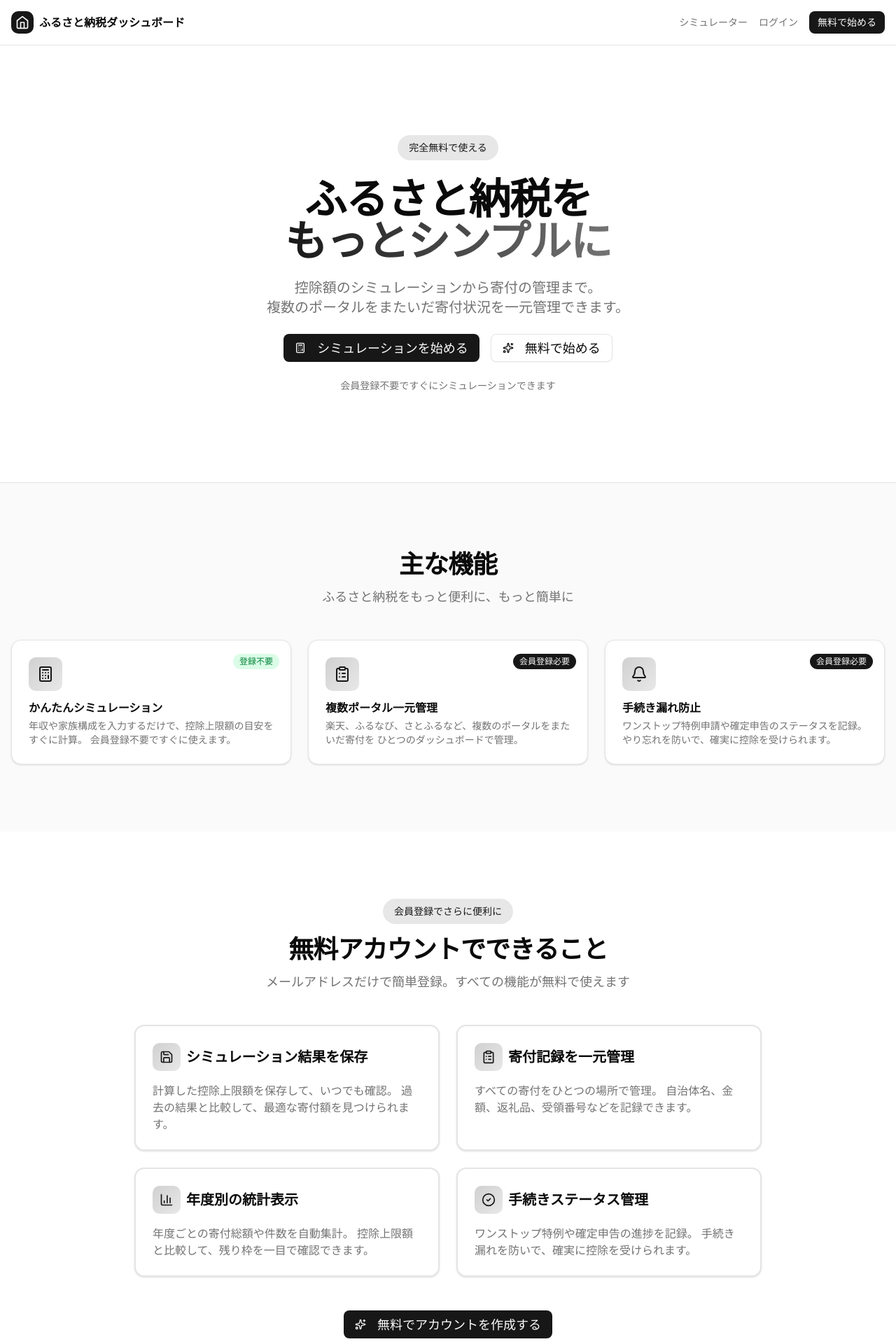
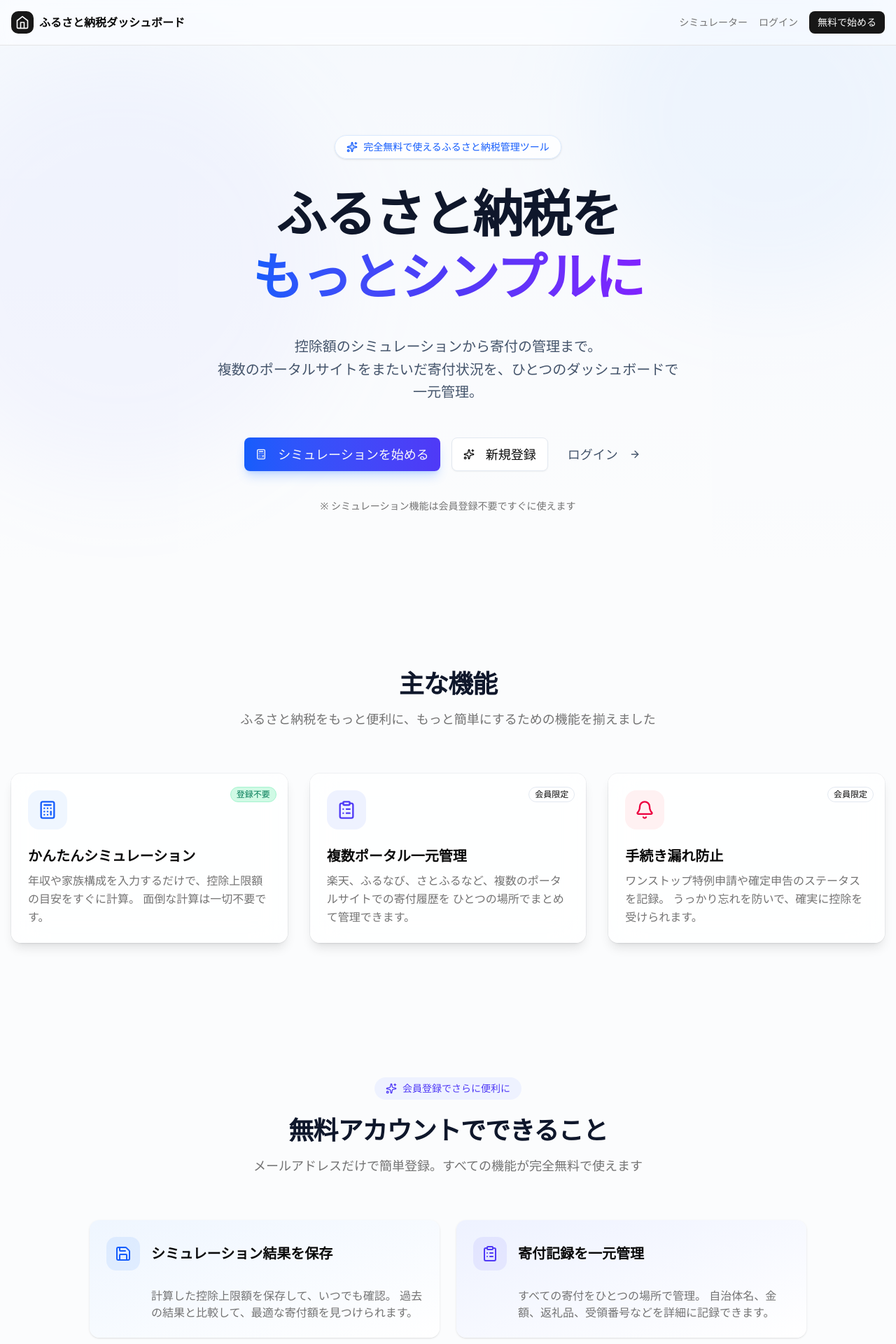
Before and after one commit to kouheiohmikawa/furusato-dashboard, a Next.js app: page / in a window 1280 px wide. Shown: the top 1920 px of the page at 70% size. Built offline with nearby package versions, Linux system fonts and the light colour scheme; no server answers.

Commit message:
feat(landing): enhance UI with premium styling and add login button

```diff
--- a/src/app/page.tsx
+++ b/src/app/page.tsx
@@ -2,109 +2,130 @@ import Link from "next/link";
 import { Button } from "@/components/ui/button";
 import { Card, CardContent, CardDescription, CardHeader, CardTitle } from "@/components/ui/card";
 import { Badge } from "@/components/ui/badge";
-import { CheckCircle2, Calculator, ClipboardList, Bell, BarChart3, Save, Sparkles } from "lucide-react";
+import { CheckCircle2, Calculator, ClipboardList, Bell, BarChart3, Save, Sparkles, ArrowRight } from "lucide-react";
 
 export default function HomePage() {
   return (
-    <div className="flex flex-col">
+    <div className="flex flex-col min-h-screen bg-slate-50/50 dark:bg-slate-950/50">
+      {/* 背景装飾 */}
+      <div className="absolute inset-0 -z-10 overflow-hidden pointer-events-none">
+        <div className="absolute top-0 left-1/2 -translate-x-1/2 w-full h-[800px] bg-gradient-to-b from-blue-50/80 via-indigo-50/30 to-transparent dark:from-blue-950/30 dark:via-indigo-950/10 dark:to-transparent" />
+        <div className="absolute top-[-10%] right-[-5%] w-[500px] h-[500px] rounded-full bg-blue-400/10 blur-3xl" />
+        <div className="absolute top-[10%] left-[-10%] w-[600px] h-[600px] rounded-full bg-indigo-400/10 blur-3xl" />
+      </div>
+
       {/* ヒーローセクション */}
-      <section className="container mx-auto px-4 py-24 text-center lg:py-32">
-        <div className="mx-auto max-w-3xl space-y-6">
-          <div className="inline-block rounded-full bg-primary/10 px-4 py-2 text-sm font-medium text-primary">
-            完全無料で使える
+      <section className="container mx-auto px-4 py-24 text-center lg:py-32 relative">
+        <div className="mx-auto max-w-4xl space-y-8 animate-in fade-in slide-in-from-bottom-8 duration-700">
+          <div className="inline-flex items-center gap-2 rounded-full bg-white/80 dark:bg-slate-900/80 border border-blue-100 dark:border-blue-900 px-4 py-1.5 text-sm font-medium text-blue-600 dark:text-blue-400 shadow-sm backdrop-blur-sm">
+            <Sparkles className="h-4 w-4 fill-blue-600/20" />
+            <span>完全無料で使えるふるさと納税管理ツール</span>
           </div>
-          <h1 className="text-4xl font-bold tracking-tight sm:text-5xl md:text-6xl">
+
+          <h1 className="text-4xl font-bold tracking-tight sm:text-6xl md:text-7xl text-slate-900 dark:text-slate-100 leading-tight">
             ふるさと納税を
             <br />
-            <span className="bg-gradient-to-r from-primary to-primary/60 bg-clip-text text-transparent">
+            <span className="bg-gradient-to-r from-blue-600 via-indigo-600 to-violet-600 bg-clip-text text-transparent pb-2 inline-block">
               もっとシンプルに
             </span>
           </h1>
-          <p className="mx-auto max-w-2xl text-lg text-muted-foreground sm:text-xl">
-            控除額のシミュレーションから寄付の管理まで。
-            <br />
-            複数のポータルをまたいだ寄付状況を一元管理できます。
+
+          <p className="mx-auto max-w-2xl text-lg text-slate-600 dark:text-slate-300 sm:text-xl leading-relaxed">
+            控除額のシミュレーションから寄付の管理まで。<br className="hidden sm:block" />
+            複数のポータルサイトをまたいだ寄付状況を、ひとつのダッシュボードで一元管理。
           </p>
-          <div className="flex flex-col gap-4 sm:flex-row sm:justify-center">
-            <Button asChild size="lg" className="text-lg">
+
+          <div className="flex flex-col sm:flex-row items-center justify-center gap-4 pt-4">
+            <Button asChild size="lg" className="w-full sm:w-auto h-12 px-8 text-lg bg-gradient-to-r from-blue-600 to-indigo-600 hover:from-blue-700 hover:to-indigo-700 shadow-lg shadow-blue-500/25 transition-all hover:scale-105 active:scale-95">
               <Link href="/simulator">
                 <Calculator className="mr-2 h-5 w-5" />
                 シミュレーションを始める
               </Link>
             </Button>
-            <Button asChild variant="outline" size="lg" className="text-lg">
+
+            <div className="flex gap-3 w-full sm:w-auto">
+              <Button asChild variant="outline" size="lg" className="flex-1 sm:flex-none h-12 px-6 text-lg border-slate-200 dark:border-slate-800 hover:bg-slate-50 dark:hover:bg-slate-900/50 hover:text-blue-600 dark:hover:text-blue-400 transition-colors">
                 <Link href="/signup">
                   <Sparkles className="mr-2 h-5 w-5" />
-                無料で始める
+                  新規登録
+                </Link>
+              </Button>
+              <Button asChild variant="ghost" size="lg" className="flex-1 sm:flex-none h-12 px-6 text-lg text-slate-600 dark:text-slate-300 hover:bg-blue-50 dark:hover:bg-blue-900/20 hover:text-blue-600 dark:hover:text-blue-400 transition-colors">
+                <Link href="/login">
+                  <span className="mr-2">ログイン</span>
+                  <ArrowRight className="h-4 w-4" />
                 </Link>
               </Button>
             </div>
-          <p className="text-sm text-muted-foreground">
-            会員登録不要ですぐにシミュレーションできます
+          </div>
+
+          <p className="text-sm text-muted-foreground pt-2">
+            ※ シミュレーション機能は会員登録不要ですぐに使えます
           </p>
         </div>
       </section>
 
       {/* 機能紹介セクション */}
-      <section className="border-t bg-muted/50 py-24">
+      <section className="py-24 relative overflow-hidden">
+        <div className="absolute inset-0 bg-white/50 dark:bg-slate-900/50 backdrop-blur-3xl -z-10" />
         <div className="container mx-auto px-4">
-          <div className="mb-12 text-center">
-            <h2 className="text-3xl font-bold tracking-tight sm:text-4xl">主な機能</h2>
-            <p className="mt-3 text-lg text-muted-foreground">
-              ふるさと納税をもっと便利に、もっと簡単に
+          <div className="mb-16 text-center max-w-2xl mx-auto">
+            <h2 className="text-3xl font-bold tracking-tight sm:text-4xl text-slate-900 dark:text-slate-100 mb-4">主な機能</h2>
+            <p className="text-lg text-muted-foreground">
+              ふるさと納税をもっと便利に、もっと簡単にするための機能を揃えました
             </p>
           </div>
 
-          <div className="grid gap-6 sm:grid-cols-2 lg:grid-cols-3">
+          <div className="grid gap-8 sm:grid-cols-2 lg:grid-cols-3">
             {/* 機能1: シミュレーター */}
-            <Card className="relative overflow-hidden">
+            <Card className="group relative overflow-hidden border-none shadow-lg bg-white/80 dark:bg-slate-900/80 backdrop-blur-xl ring-1 ring-slate-900/5 hover:shadow-xl hover:-translate-y-1 transition-all duration-300">
               <div className="absolute right-4 top-4">
-                <Badge variant="secondary" className="bg-green-100 text-green-700 dark:bg-green-900 dark:text-green-100">
+                <Badge variant="secondary" className="bg-emerald-100 text-emerald-700 dark:bg-emerald-900/30 dark:text-emerald-400 border-emerald-200 dark:border-emerald-800">
                   登録不要
                 </Badge>
               </div>
               <CardHeader>
-                <div className="mb-2 flex h-12 w-12 items-center justify-center rounded-lg bg-gradient-to-br from-primary/20 to-primary/10">
-                  <Calculator className="h-6 w-6 text-primary" />
+                <div className="mb-4 flex h-14 w-14 items-center justify-center rounded-2xl bg-blue-50 dark:bg-blue-900/20 text-blue-600 dark:text-blue-400 group-hover:scale-110 transition-transform duration-300">
+                  <Calculator className="h-7 w-7" />
                 </div>
-                <CardTitle>かんたんシミュレーション</CardTitle>
-                <CardDescription>
+                <CardTitle className="text-xl font-bold">かんたんシミュレーション</CardTitle>
+                <CardDescription className="text-base leading-relaxed">
                   年収や家族構成を入力するだけで、控除上限額の目安をすぐに計算。
-                  会員登録不要ですぐに使えます。
+                  面倒な計算は一切不要です。
                 </CardDescription>
               </CardHeader>
             </Card>
 
             {/* 機能2: 一元管理 */}
-            <Card className="relative overflow-hidden">
+            <Card className="group relative overflow-hidden border-none shadow-lg bg-white/80 dark:bg-slate-900/80 backdrop-blur-xl ring-1 ring-slate-900/5 hover:shadow-xl hover:-translate-y-1 transition-all duration-300">
               <div className="absolute right-4 top-4">
-                <Badge variant="default">会員登録必要</Badge>
+                <Badge variant="outline" className="border-slate-200 dark:border-slate-700">会員限定</Badge>
               </div>
               <CardHeader>
-                <div className="mb-2 flex h-12 w-12 items-center justify-center rounded-lg bg-gradient-to-br from-primary/20 to-primary/10">
-                  <ClipboardList className="h-6 w-6 text-primary" />
+                <div className="mb-4 flex h-14 w-14 items-center justify-center rounded-2xl bg-indigo-50 dark:bg-indigo-900/20 text-indigo-600 dark:text-indigo-400 group-hover:scale-110 transition-transform duration-300">
+                  <ClipboardList className="h-7 w-7" />
                 </div>
-                <CardTitle>複数ポータル一元管理</CardTitle>
-                <CardDescription>
-                  楽天、ふるなび、さとふるなど、複数のポータルをまたいだ寄付を
-                  ひとつのダッシュボードで管理。
+                <CardTitle className="text-xl font-bold">複数ポータル一元管理</CardTitle>
+                <CardDescription className="text-base leading-relaxed">
+                  楽天、ふるなび、さとふるなど、複数のポータルサイトでの寄付履歴を
+                  ひとつの場所でまとめて管理できます。
                 </CardDescription>
               </CardHeader>
             </Card>
 
             {/* 機能3: 手続き管理 */}
-            <Card className="relative overflow-hidden">
+            <Card className="group relative overflow-hidden border-none shadow-lg bg-white/80 dark:bg-slate-900/80 backdrop-blur-xl ring-1 ring-slate-900/5 hover:shadow-xl hover:-translate-y-1 transition-all duration-300">
               <div className="absolute right-4 top-4">
-                <Badge variant="default">会員登録必要</Badge>
+                <Badge variant="outline" className="border-slate-200 dark:border-slate-700">会員限定</Badge>
               </div>
               <CardHeader>
-                <div className="mb-2 flex h-12 w-12 items-center justify-center rounded-lg bg-gradient-to-br from-primary/20 to-primary/10">
-                  <Bell className="h-6 w-6 text-primary" />
+                <div className="mb-4 flex h-14 w-14 items-center justify-center rounded-2xl bg-rose-50 dark:bg-rose-900/20 text-rose-600 dark:text-rose-400 group-hover:scale-110 transition-transform duration-300">
+                  <Bell className="h-7 w-7" />
                 </div>
-                <CardTitle>手続き漏れ防止</CardTitle>
-                <CardDescription>
+                <CardTitle className="text-xl font-bold">手続き漏れ防止</CardTitle>
+                <CardDescription className="text-base leading-relaxed">
                   ワンストップ特例申請や確定申告のステータスを記録。
-                  やり忘れを防いで、確実に控除を受けられます。
+                  うっかり忘れを防いで、確実に控除を受けられます。
                 </CardDescription>
               </CardHeader>
             </Card>
@@ -114,74 +135,75 @@ export default function HomePage() {
 
       {/* 会員登録のメリットセクション */}
       <section className="container mx-auto px-4 py-24">
-        <div className="mx-auto max-w-4xl">
-          <div className="mb-12 text-center">
-            <div className="mb-4 inline-block rounded-full bg-primary/10 px-4 py-2 text-sm font-medium text-primary">
-              会員登録でさらに便利に
+        <div className="mx-auto max-w-5xl">
+          <div className="mb-16 text-center">
+            <div className="mb-6 inline-flex items-center gap-2 rounded-full bg-indigo-50 dark:bg-indigo-900/20 px-4 py-1.5 text-sm font-medium text-indigo-600 dark:text-indigo-400">
+              <Sparkles className="h-4 w-4" />
+              <span>会員登録でさらに便利に</span>
             </div>
-            <h2 className="text-3xl font-bold tracking-tight sm:text-4xl">
+            <h2 className="text-3xl font-bold tracking-tight sm:text-4xl text-slate-900 dark:text-slate-100 mb-4">
               無料アカウントでできること
             </h2>
-            <p className="mt-3 text-lg text-muted-foreground">
-              メールアドレスだけで簡単登録。すべての機能が無料で使えます
+            <p className="text-lg text-muted-foreground">
+              メールアドレスだけで簡単登録。すべての機能が完全無料で使えます
             </p>
           </div>
 
           <div className="grid gap-6 md:grid-cols-2">
-            <Card className="border-2">
+            <Card className="border-none bg-gradient-to-br from-blue-50 to-white dark:from-blue-950/30 dark:to-slate-900/50 shadow-sm hover:shadow-md transition-shadow">
               <CardHeader>
-                <div className="mb-2 flex items-center gap-2">
-                  <div className="flex h-10 w-10 items-center justify-center rounded-lg bg-gradient-to-br from-primary/20 to-primary/10">
-                    <Save className="h-5 w-5 text-primary" />
+                <div className="mb-4 flex items-center gap-4">
+                  <div className="flex h-12 w-12 items-center justify-center rounded-xl bg-blue-500/10 text-blue-600 dark:text-blue-400">
+                    <Save className="h-6 w-6" />
                   </div>
                   <CardTitle className="text-xl">シミュレーション結果を保存</CardTitle>
                 </div>
-                <CardDescription className="text-base">
+                <CardDescription className="text-base pl-16">
                   計算した控除上限額を保存して、いつでも確認。
                   過去の結果と比較して、最適な寄付額を見つけられます。
                 </CardDescription>
               </CardHeader>
             </Card>
 
-            <Card className="border-2">
+            <Card className="border-none bg-gradient-to-br from-indigo-50 to-white dark:from-indigo-950/30 dark:to-slate-900/50 shadow-sm hover:shadow-md transition-shadow">
               <CardHeader>
-                <div className="mb-2 flex items-center gap-2">
-                  <div className="flex h-10 w-10 items-center justify-center rounded-lg bg-gradient-to-br from-primary/20 to-primary/10">
-                    <ClipboardList className="h-5 w-5 text-primary" />
+                <div className="mb-4 flex items-center gap-4">
+                  <div className="flex h-12 w-12 items-center justify-center rounded-xl bg-indigo-500/10 text-indigo-600 dark:text-indigo-400">
+                    <ClipboardList className="h-6 w-6" />
                   </div>
                   <CardTitle className="text-xl">寄付記録を一元管理</CardTitle>
                 </div>
-                <CardDescription className="text-base">
+                <CardDescription className="text-base pl-16">
                   すべての寄付をひとつの場所で管理。
-                  自治体名、金額、返礼品、受領番号などを記録できます。
+                  自治体名、金額、返礼品、受領番号などを詳細に記録できます。
                 </CardDescription>
               </CardHeader>
             </Card>
 
-            <Card className="border-2">
+            <Card className="border-none bg-gradient-to-br from-violet-50 to-white dark:from-violet-950/30 dark:to-slate-900/50 shadow-sm hover:shadow-md transition-shadow">
               <CardHeader>
-                <div className="mb-2 flex items-center gap-2">
-                  <div className="flex h-10 w-10 items-center justify-center rounded-lg bg-gradient-to-br from-primary/20 to-primary/10">
-                    <BarChart3 className="h-5 w-5 text-primary" />
+                <div className="mb-4 flex items-center gap-4">
+                  <div className="flex h-12 w-12 items-center justify-center rounded-xl bg-violet-500/10 text-violet-600 dark:text-violet-400">
+                    <BarChart3 className="h-6 w-6" />
                   </div>
                   <CardTitle className="text-xl">年度別の統計表示</CardTitle>
                 </div>
-                <CardDescription className="text-base">
+                <CardDescription className="text-base pl-16">
                   年度ごとの寄付総額や件数を自動集計。
                   控除上限額と比較して、残り枠を一目で確認できます。
                 </CardDescription>
               </CardHeader>
             </Card>
 
-            <Card className="border-2">
+            <Card className="border-none bg-gradient-to-br from-rose-50 to-white dark:from-rose-950/30 dark:to-slate-900/50 shadow-sm hover:shadow-md transition-shadow">
               <CardHeader>
-                <div className="mb-2 flex items-center gap-2">
-                  <div className="flex h-10 w-10 items-center justify-center rounded-lg bg-gradient-to-br from-primary/20 to-primary/10">
-                    <CheckCircle2 className="h-5 w-5 text-primary" />
+                <div className="mb-4 flex items-center gap-4">
+                  <div className="flex h-12 w-12 items-center justify-center rounded-xl bg-rose-500/10 text-rose-600 dark:text-rose-400">
+                    <CheckCircle2 className="h-6 w-6" />
                   </div>
                   <CardTitle className="text-xl">手続きステータス管理</CardTitle>
                 </div>
-                <CardDescription className="text-base">
+                <CardDescription className="text-base pl-16">
                   ワンストップ特例や確定申告の進捗を記録。
                   手続き漏れを防いで、確実に控除を受けられます。
                 </CardDescription>
@@ -189,87 +211,85 @@ export default function HomePage() {
             </Card>
           </div>
 
-          <div className="mt-12 text-center">
-            <Button asChild size="lg" className="text-lg">
+          <div className="mt-16 text-center">
+            <Button asChild size="lg" className="h-14 px-10 text-lg rounded-full bg-slate-900 text-white hover:bg-slate-800 dark:bg-white dark:text-slate-900 dark:hover:bg-slate-100 shadow-xl hover:shadow-2xl hover:scale-105 transition-all">
               <Link href="/signup">
                 <Sparkles className="mr-2 h-5 w-5" />
                 無料でアカウントを作成する
               </Link>
             </Button>
+            <p className="mt-4 text-sm text-muted-foreground">
+              クレジットカード登録不要・1分で完了
+            </p>
           </div>
         </div>
       </section>
 
       {/* CTAセクション */}
       <section className="container mx-auto px-4 py-24 text-center">
-        <div className="mx-auto max-w-2xl space-y-6">
+        <div className="mx-auto max-w-3xl p-12 rounded-3xl bg-gradient-to-br from-blue-600 to-indigo-600 text-white shadow-2xl relative overflow-hidden">
+          <div className="absolute top-0 right-0 -mt-12 -mr-12 h-64 w-64 rounded-full bg-white/10 blur-3xl" />
+          <div className="absolute bottom-0 left-0 -mb-12 -ml-12 h-64 w-64 rounded-full bg-white/10 blur-3xl" />
+
+          <div className="relative space-y-8">
             <h2 className="text-3xl font-bold tracking-tight sm:text-4xl">
               まずはシミュレーションから
             </h2>
-          <p className="text-lg text-muted-foreground">
+            <p className="text-lg text-blue-100 max-w-xl mx-auto">
               会員登録なしで、すぐに控除額の目安を確認できます。
-            <br />
               あなたに最適なふるさと納税額を見つけましょう。
             </p>
-          <div className="pt-4">
-            <Button asChild size="lg" className="text-lg">
-              <Link href="/simulator">無料でシミュレーションする</Link>
+            <div className="pt-2">
+              <Button asChild size="lg" variant="secondary" className="h-12 px-8 text-lg shadow-lg hover:shadow-xl transition-all">
+                <Link href="/simulator">
+                  <Calculator className="mr-2 h-5 w-5" />
+                  無料でシミュレーションする
+                </Link>
               </Button>
+            </div>
           </div>
         </div>
       </section>
 
       {/* FAQセクション */}
-      <section className="border-t bg-muted/50 py-24">
+      <section className="bg-slate-50 dark:bg-slate-900/50 py-24 border-t border-slate-200 dark:border-slate-800">
         <div className="container mx-auto px-4">
-          <div className="mb-12 text-center">
-            <h2 className="text-3xl font-bold tracking-tight sm:text-4xl">
+          <div className="mb-16 text-center">
+            <h2 className="text-3xl font-bold tracking-tight sm:text-4xl text-slate-900 dark:text-slate-100">
               よくある質問
             </h2>
           </div>
 
           <div className="mx-auto max-w-3xl space-y-6">
-            <Card>
+            {[
+              {
+                q: "会員登録しなくても使えますか？",
+                a: "はい、控除額シミュレーションは会員登録不要でご利用いただけます。寄付の記録や詳細な管理機能をご利用の場合は、無料の会員登録が必要です。"
+              },
+              {
+                q: "シミュレーション結果は正確ですか？",
+                a: "簡易的な計算による目安です。住宅ローン控除や医療費控除など、他の控除がある場合は実際の上限額が変動します。正確な金額は、源泉徴収票や確定申告書類をもとに計算してください。"
+              },
+              {
+                q: "料金はかかりますか？",
+                a: "現在、すべての機能を完全無料でご利用いただけます。追加料金や課金要素は一切ありません。"
+              }
+            ].map((faq, index) => (
+              <Card key={index} className="border-none shadow-sm bg-white dark:bg-slate-900 ring-1 ring-slate-200 dark:ring-slate-800">
                 <CardHeader>
-                <CardTitle className="text-lg">
-                  Q. 会員登録しなくても使えますか？
+                  <CardTitle className="text-lg font-semibold text-slate-900 dark:text-slate-100 flex items-start gap-3">
+                    <span className="text-blue-600 dark:text-blue-400">Q.</span>
+                    {faq.q}
                   </CardTitle>
                 </CardHeader>
                 <CardContent>
-                <p className="text-muted-foreground">
-                  A. はい、控除額シミュレーションは会員登録不要でご利用いただけます。
-                  寄付の記録や詳細な管理機能をご利用の場合は、会員登録が必要です。
+                  <p className="text-muted-foreground pl-8 leading-relaxed">
+                    <span className="font-bold text-slate-900 dark:text-slate-100 mr-2">A.</span>
+                    {faq.a}
                   </p>
                 </CardContent>
               </Card>
-
-            <Card>
-              <CardHeader>
-                <CardTitle className="text-lg">
-                  Q. シミュレーション結果は正確ですか？
-                </CardTitle>
-              </CardHeader>
-              <CardContent>
-                <p className="text-muted-foreground">
-                  A.
-                  簡易的な計算による目安です。住宅ローン控除や医療費控除など、他の控除がある場合は
-                  実際の上限額が変動します。正確な金額は、源泉徴収票や確定申告書類をもとに
-                  計算してください。
-                </p>
-              </CardContent>
-            </Card>
-
-            <Card>
-              <CardHeader>
-                <CardTitle className="text-lg">Q. 料金はかかりますか？</CardTitle>
-              </CardHeader>
-              <CardContent>
-                <p className="text-muted-foreground">
-                  A.
-                  現在、すべての機能を無料でご利用いただけます。
-                </p>
-              </CardContent>
-            </Card>
+            ))}
           </div>
         </div>
       </section>
```
Lines whose indentation alone changed are shown as unchanged.
